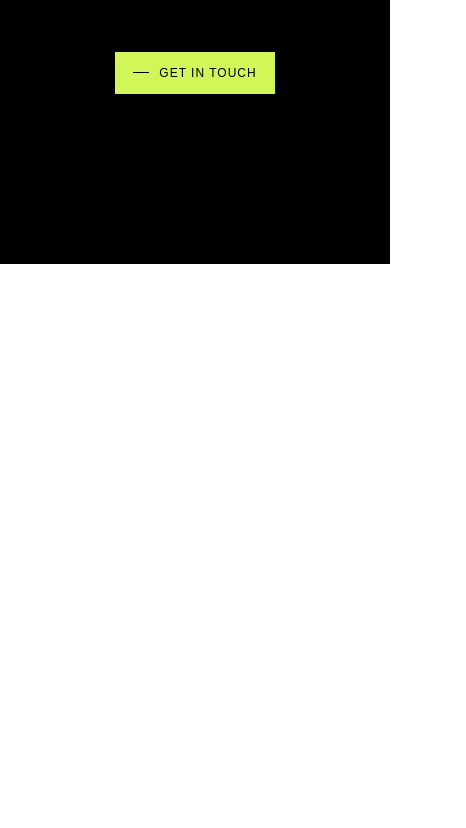
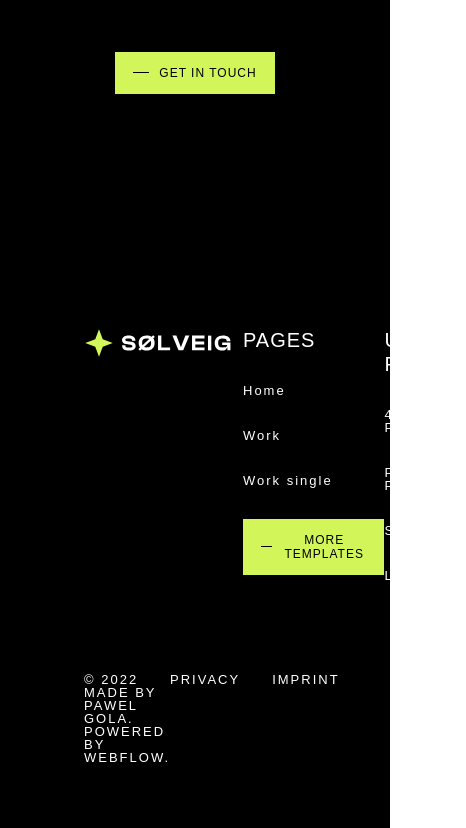
Before and after one commit to AndreSantosOG/finn-solveig, a plain HTML site: page index.html in a window 390 px wide. Shown: the part 4102-4930 px from the top of the page, 466 px wide, since content can reach past the window. Before the commit the page ends 4366 px from the top, so only its background shows below. Drawn offline with Linux system fonts and the light colour scheme; a web font is replaced by a local one.

Commit message:
finish-footer-noResponsivo

```diff
--- a/index.html
+++ b/index.html
@@ -150,6 +150,39 @@
                 get in touch
             </button>
         </section>
+        <footer class="footerMenu">
+            <div class="informations">
+                <div class="footerLogo">
+                    <img src="./assets/logoFooter.svg" alt="logomarca">
+                </div>
+                <div class="options">
+                    <div class="footerPages">
+                        <h2 class="titleFooter">Pages</h2>
+                        <a class="linkFooter" href="#">Home</a>
+                        <a class="linkFooter" href="#">Work</a>
+                        <a class="linkFooter" href="#">Work single</a>
+                        <button class="buttonFooter">
+                            <div class="retangle"></div>
+                            More templates
+                        </button>
+                    </div>
+                    <div class="footerUtilitypages">
+                        <h2 class="titleFooter">Utility Pages</h2>
+                        <a class="linkFooter" href="#">404 Error Page</a>
+                        <a class="linkFooter" href="#">Password Protected</a>
+                        <a class="linkFooter" href="#">Styleguide</a>
+                        <a class="linkFooter" href="#">Licensing</a>
+                    </div>
+                </div>
+            </div>
+            <div class="made">
+                <p>© 2022 Made by Pawel Gola. Powered by Webflow.</p>
+                <div class="subnav">
+                    <a class="linkFooter footerA" href="#">Privacy</a>
+                    <a class="linkFooter footerA" href="#">Imprint</a>
+                </div>
+            </div>
+        </footer>
     </div>
 </main>
 </body>
--- a/style.css
+++ b/style.css
@@ -387,7 +387,7 @@ body,button,input {
     margin: 3.2rem auto;
   }
 
-.buttonMenu {
+.buttonMenu,.buttonFooter {
     padding: 1.4rem 1.8rem;
     display: flex;
     align-items: center;
@@ -406,7 +406,9 @@ body,button,input {
 
   }
 .buttonMenu:hover,
-.buttonMenu:active {
+.buttonMenu:active,
+.buttonFooter:hover,
+.buttonFooter:active {
     filter: brightness(80%);
   }
 .retangle {
@@ -414,6 +416,65 @@ body,button,input {
     height: .1rem;
     background-color: var(--color-text);
   }
+.footerMenu {
+    width: 100%;
+    padding: 0 5rem;
+    padding: 6.4rem;
+  }
+.informations {
+    display: flex;
+}
+.footerLogo {
+    width: 50%;
+    height: 23.5rem;
+    margin-right: 4.8rem;
+}
+.options {
+    display: flex;
+    width: 50%;
+    height: 23.5rem;
+    justify-content: space-between;
+}
+.footerPages,.footerUtilitypages {
+    display: flex;
+    flex-direction: column;
+    gap: 3.2rem;
+}
+.titleFooter {
+    font-size: 2rem;
+    font-weight: 500;
+    letter-spacing: .1rem;
+    line-height: 2.4rem;
+    text-transform: uppercase;
+}
+.linkFooter {
+    text-decoration: none;
+    font-size: 1.3rem;
+    font-weight: 500;
+    line-height: 1.3rem;
+    letter-spacing: .2rem;
+    color: var(--bg-app);
+}
+.made {
+    margin-top: 11rem;
+    display: flex;
+    justify-content: space-between;
+
+    font-size: 1.3rem;
+    font-weight: 300;
+    line-height: 1.3rem;
+    letter-spacing: .2rem;
+    text-transform: uppercase;
+    color: var(--bg-page);
+}
+.subnav {
+    display: flex;
+    gap: 3.2rem;
+}
+
+.footerA {
+    font-weight: 300;
+}
 
   /* ANIMAÇÕES */
 
```
Also changed, not shown: assets/logoFooter.svg (added).
